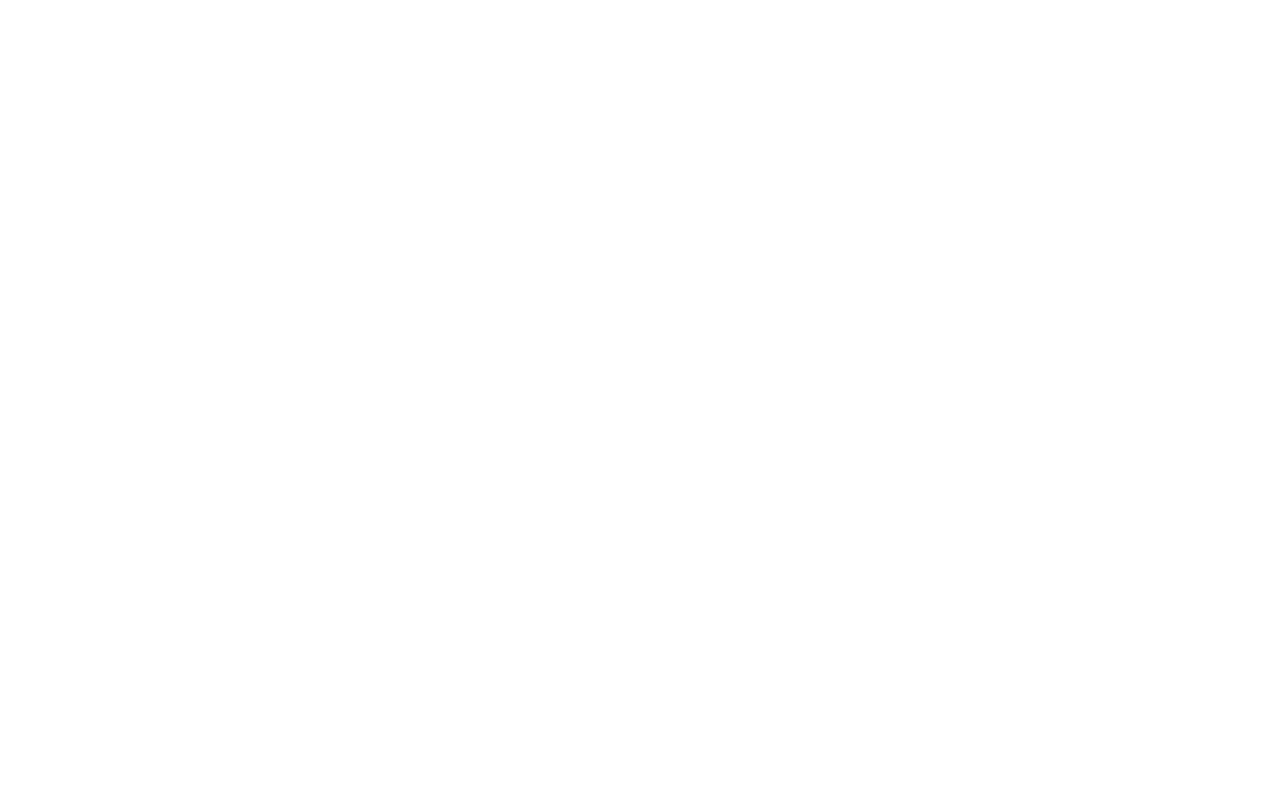
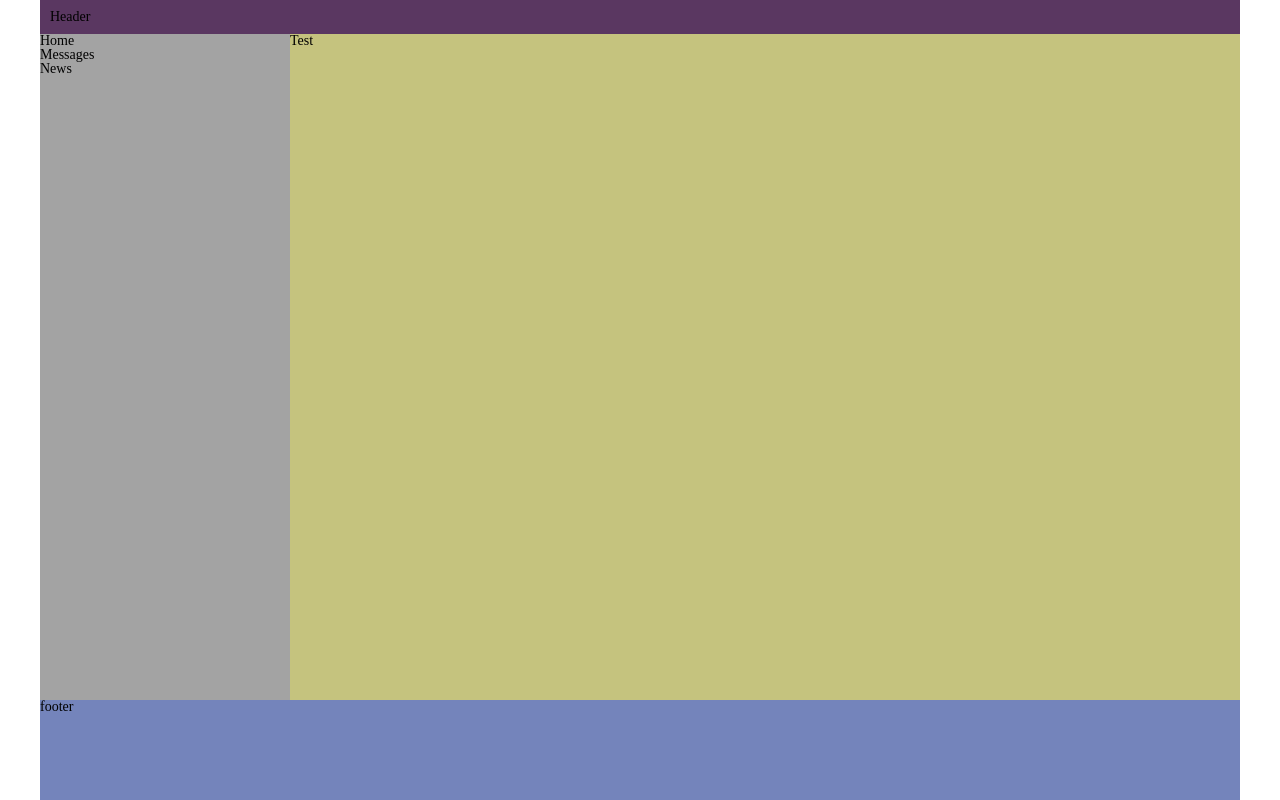
Before and after one commit to onndes/social-network-react, a React (Create React App) app: page / in a window 1280 px wide. Built offline with nearby package versions, Linux system fonts and the light colour scheme.

Commit message:
first blank

```diff
--- a/public/index.html
+++ b/public/index.html
@@ -2,6 +2,7 @@
 <html lang="en">
   <head>
     <meta charset="utf-8" />
+    <link rel="stylesheet" href="sanitize.css">
     <link rel="icon" href="%PUBLIC_URL%/favicon.ico" />
     <meta name="viewport" content="width=device-width, initial-scale=1" />
 
--- a/src/components/App/App.js
+++ b/src/components/App/App.js
@@ -1,11 +1,24 @@
 import React, { Component } from "react";
-import style from "./App.module.scss";
+import style from "./App.module.css";
 
 export default class App extends Component {
     render() {
         return (
             <div className={style.app}>
-
+                <header className={style.header}>Header</header>
+                <aside className={style.aside}>
+                    <ul className={style.list}>
+                        <li className={style.item}>Home</li>
+                        <li className={style.item}>Messages</li>
+                        <li className={style.item}>News</li>
+                    </ul>
+                </aside>
+                <main className={style.main}>
+                    <div>Test</div>
+                </main>
+                <footer className={style.footer}>
+                  <div>footer</div>
+                </footer>
             </div>
         );
     }
--- /dev/null
+++ b/src/components/App/App.module.css
@@ -0,0 +1,34 @@
+body {
+
+}
+
+.app {
+  max-width: 1200px;
+  margin: 0 auto;
+  min-height: 100vh;
+  display: grid;
+  grid-template-columns: 250px 1fr;
+  grid-template-rows: auto 1fr 100px;
+  grid-template-areas:
+  "header header"
+  "aside main"
+  "footer footer"
+}
+
+.header {
+  grid-area: header;
+  background-color: rgb(90, 55, 97);
+  padding: 10px;
+}
+.aside {
+  grid-area: aside;
+  background-color: rgb(163, 163, 163);
+}
+.main {
+  grid-area: main;
+  background-color: rgb(197, 195, 126);
+}
+.footer {
+  grid-area: footer;
+  background-color: rgb(116, 132, 187);
+}
--- a/src/index.js
+++ b/src/index.js
@@ -1,7 +1,6 @@
 import React from "react";
 import ReactDOM from "react-dom";
-import "./index.scss";
-import "./sanitize.scss";
+import "./index.css";
 
 import App from "./components/App/App";
 
--- a/src/index.scss
+++ /dev/null
@@ -1,13 +0,0 @@
-body {
-  margin: 0;
-  font-family: -apple-system, BlinkMacSystemFont, 'Segoe UI', 'Roboto', 'Oxygen',
-    'Ubuntu', 'Cantarell', 'Fira Sans', 'Droid Sans', 'Helvetica Neue',
-    sans-serif;
-  -webkit-font-smoothing: antialiased;
-  -moz-osx-font-smoothing: grayscale;
-}
-
-code {
-  font-family: source-code-pro, Menlo, Monaco, Consolas, 'Courier New',
-    monospace;
-}
```
Also changed, not shown: public/sanitize.css (renamed from src/sanitize.scss, +8 -24 lines), src/components/App/App.module.scss (deleted), src/index.css (added).
